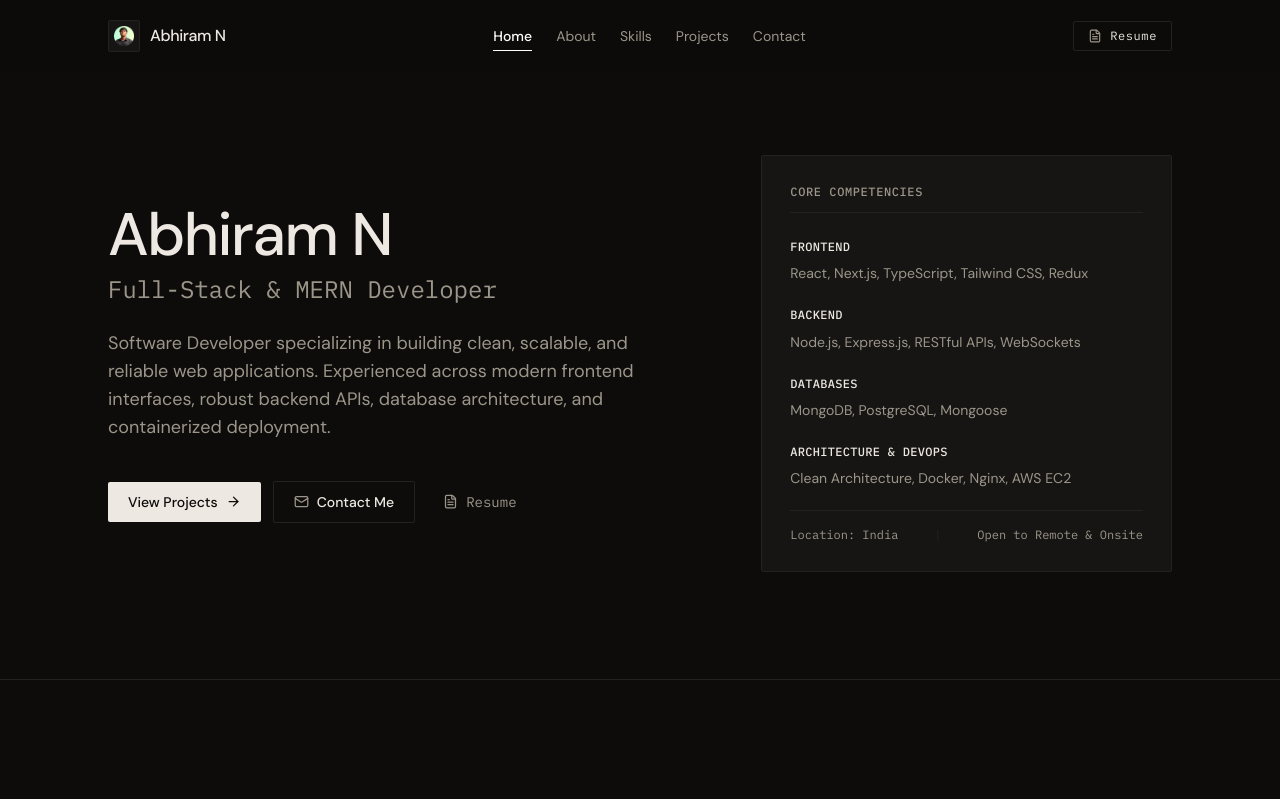
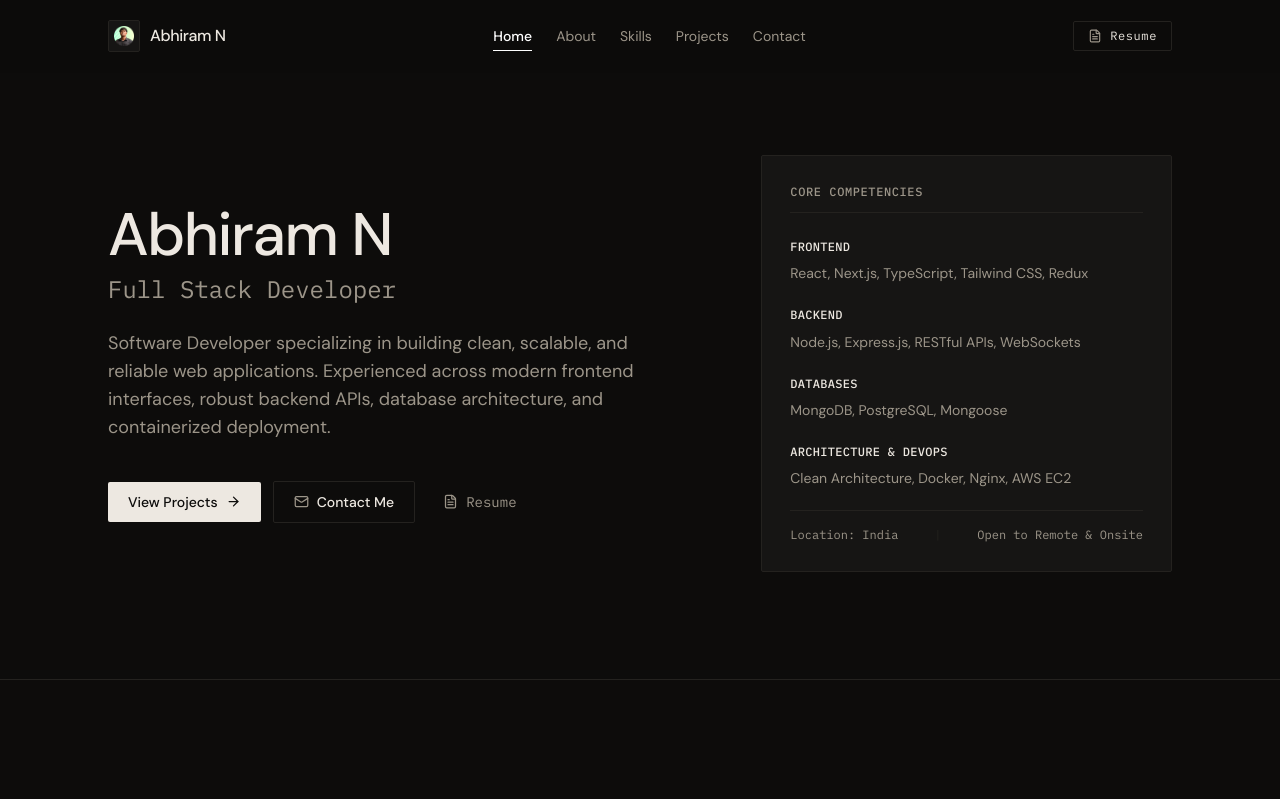
Before and after one commit to AbhiramN-Mern/Abhiram-portfolio, a React (Vite) app: page / in a window 1280 px wide. Shown: the top 799 px of the page. Built offline with nearby package versions, Linux system fonts and the light colour scheme.

Commit message:
feat: improve portfolio SEO and structured data

```diff
--- a/index.html
+++ b/index.html
@@ -5,45 +5,79 @@
     <meta name="viewport" content="width=device-width, initial-scale=1.0" />
 
     <!-- Primary SEO -->
-    <title>Abhiram N | MERN Stack Developer</title>
-    <meta name="description" content="Abhiram N is a MERN Stack Developer specializing in React, Node.js, Express, MongoDB, TypeScript and scalable web applications." />
-    <meta name="keywords" content="Abhiram N, MERN Stack Developer, Full Stack Developer, React Developer, Node.js Developer, JavaScript Developer, TypeScript Developer, MongoDB Developer" />
+    <title>Abhiram N | Full Stack Developer</title>
+    <meta name="description" content="Abhiram N is a Full Stack Developer specializing in React, TypeScript, Node.js, Express.js, and MongoDB — building scalable, maintainable web applications with clean architecture." />
     <meta name="author" content="Abhiram N" />
-    <meta name="robots" content="index, follow" />
+    <meta name="robots" content="index, follow, max-snippet:-1, max-image-preview:large, max-video-preview:-1" />
     <link rel="canonical" href="https://abhiramn.online/" />
 
     <!-- Open Graph -->
-    <meta property="og:title" content="Abhiram N | MERN Stack Developer" />
-    <meta property="og:description" content="MERN Stack Developer building scalable and reliable web applications." />
+    <meta property="og:title" content="Abhiram N | Full Stack Developer" />
+    <meta property="og:description" content="Full Stack Developer building scalable and reliable web applications using React, TypeScript, Node.js, Express.js, and MongoDB." />
     <meta property="og:url" content="https://abhiramn.online/" />
-    <meta property="og:type" content="website" />
+    <meta property="og:type" content="profile" />
+    <meta property="og:profile:first_name" content="Abhiram" />
+    <meta property="og:profile:last_name" content="N" />
     <meta property="og:image" content="https://abhiramn.online/og-image.png" />
-    <meta property="og:image:alt" content="Abhiram N - MERN Stack Developer" />
-    <meta property="og:site_name" content="Abhiram N Portfolio" />
+    <meta property="og:image:width" content="1200" />
+    <meta property="og:image:height" content="630" />
+    <meta property="og:image:alt" content="Abhiram N — Full Stack Developer portfolio" />
+    <meta property="og:site_name" content="Abhiram N | Portfolio" />
+    <meta property="og:locale" content="en_IN" />
 
     <!-- Twitter / X Card -->
     <meta name="twitter:card" content="summary_large_image" />
-    <meta name="twitter:title" content="Abhiram N | MERN Stack Developer" />
-    <meta name="twitter:description" content="MERN Stack Developer building scalable and reliable web applications." />
+    <meta name="twitter:title" content="Abhiram N | Full Stack Developer" />
+    <meta name="twitter:description" content="Full Stack Developer building scalable web applications with React, TypeScript, Node.js, and MongoDB." />
     <meta name="twitter:image" content="https://abhiramn.online/og-image.png" />
+    <meta name="twitter:image:alt" content="Abhiram N — Full Stack Developer portfolio" />
 
     <!-- Structured Data (JSON-LD) -->
     <script type="application/ld+json">
+    [
       {
         "@context": "https://schema.org",
         "@type": "Person",
+        "@id": "https://abhiramn.online/#person",
         "name": "Abhiram N",
         "url": "https://abhiramn.online/",
-      "jobTitle": "MERN Stack Developer",
+        "jobTitle": "Full Stack Developer",
+        "description": "Full Stack Developer specializing in React, TypeScript, Node.js, Express.js, and MongoDB. Builds scalable, maintainable web applications using clean architecture and modern tooling.",
+        "knowsAbout": [
+          "React", "TypeScript", "JavaScript", "Node.js", "Express.js", "MongoDB",
+          "PostgreSQL", "Docker", "WebRTC", "Socket.IO", "REST APIs", "Clean Architecture"
+        ],
         "sameAs": [
           "https://github.com/AbhiramN-Mern",
           "https://linkedin.com/in/abhiram-n-"
         ]
+      },
+      {
+        "@context": "https://schema.org",
+        "@type": "WebSite",
+        "@id": "https://abhiramn.online/#website",
+        "url": "https://abhiramn.online/",
+        "name": "Abhiram N | Portfolio",
+        "description": "Personal portfolio of Abhiram N, a Full Stack Developer from Kerala, India.",
+        "inLanguage": "en",
+        "author": { "@id": "https://abhiramn.online/#person" }
+      },
+      {
+        "@context": "https://schema.org",
+        "@type": "ProfilePage",
+        "@id": "https://abhiramn.online/#profilepage",
+        "url": "https://abhiramn.online/",
+        "name": "Abhiram N — Full Stack Developer Portfolio",
+        "description": "Portfolio page of Abhiram N, a Full Stack Developer from Kerala, India, showcasing projects built with the MERN stack, TypeScript, Docker, and WebRTC.",
+        "inLanguage": "en",
+        "mainEntity": { "@id": "https://abhiramn.online/#person" },
+        "isPartOf": { "@id": "https://abhiramn.online/#website" }
       }
+    ]
     </script>
 
     <!-- Favicon -->
-    <link rel="icon" type="image/svg+xml" href="/favicon.png" />
+    <link rel="icon" type="image/png" href="/favicon.png" />
 
     <!-- Google Fonts: DM Sans & IBM Plex Mono -->
     <link rel="preconnect" href="https://fonts.googleapis.com" />
@@ -51,7 +85,23 @@
     <link href="https://fonts.googleapis.com/css2?family=DM+Sans:ital,opsz,wght@0,9..40,400..700;1,9..40,400..700&family=IBM+Plex+Mono:ital,wght@0,400;0,500;0,600;1,400&display=swap" rel="stylesheet" />
   </head>
   <body>
-    <div id="root"></div>
+    <div id="root">
+      <!-- Minimal no-JS fallback for crawlers -->
+      <noscript>
+        <main style="font-family: sans-serif; max-width: 800px; margin: 2rem auto; padding: 0 1rem;">
+          <h1>Abhiram N — Full Stack Developer</h1>
+          <p>Full Stack Developer from Kerala, India, specialising in React, TypeScript, Node.js, Express.js, and MongoDB.</p>
+          <nav>
+            <ul>
+              <li><a href="https://github.com/AbhiramN-Mern">GitHub</a></li>
+              <li><a href="https://linkedin.com/in/abhiram-n-">LinkedIn</a></li>
+              <li><a href="mailto:abhiramnksd@gmail.com">Email</a></li>
+            </ul>
+          </nav>
+          <p>Please enable JavaScript to view the full portfolio.</p>
+        </main>
+      </noscript>
+    </div>
     <script type="module" src="/src/main.tsx"></script>
   </body>
 </html>
--- a/src/components/Hero/Hero.tsx
+++ b/src/components/Hero/Hero.tsx
@@ -34,7 +34,7 @@ export default function Hero() {
                 Abhiram N
               </h1>
               <p className="text-xl sm:text-2xl font-normal text-secondary font-mono">
-                Full-Stack &amp; MERN Developer
+                Full Stack Developer
               </p>
             </div>
 
--- /dev/null
+++ b/src/hooks/useSeo.ts
@@ -0,0 +1,85 @@
+import { useEffect } from 'react';
+
+interface SeoProps {
+  title: string;
+  description: string;
+  canonical: string;
+  jsonLd?: object;
+}
+
+/**
+ * Sets document title and critical meta tags for a given route.
+ * Cleans up and restores the previous values on unmount.
+ *
+ * Rules:
+ * - All four props are included in the effect dependency array.
+ * - The JSON-LD script is guarded against duplicate injection.
+ */
+export function useSeo({ title, description, canonical, jsonLd }: SeoProps) {
+  const jsonLdString = jsonLd ? JSON.stringify(jsonLd) : undefined;
+
+  useEffect(() => {
+    // --- title ---
+    const prevTitle = document.title;
+    document.title = title;
+
+    // --- description ---
+    const metaDesc = document.querySelector<HTMLMetaElement>('meta[name="description"]');
+    const prevDesc = metaDesc?.content ?? '';
+    if (metaDesc) metaDesc.content = description;
+
+    // --- canonical ---
+    let linkCanonical = document.querySelector<HTMLLinkElement>('link[rel="canonical"]');
+    const prevCanonical = linkCanonical?.href ?? '';
+    if (!linkCanonical) {
+      linkCanonical = document.createElement('link');
+      linkCanonical.rel = 'canonical';
+      document.head.appendChild(linkCanonical);
+    }
+    linkCanonical.href = canonical;
+
+    // --- OG ---
+    const ogTitle = document.querySelector<HTMLMetaElement>('meta[property="og:title"]');
+    const ogDesc = document.querySelector<HTMLMetaElement>('meta[property="og:description"]');
+    const ogUrl = document.querySelector<HTMLMetaElement>('meta[property="og:url"]');
+    const prevOgTitle = ogTitle?.content ?? '';
+    const prevOgDesc = ogDesc?.content ?? '';
+    const prevOgUrl = ogUrl?.content ?? '';
+    if (ogTitle) ogTitle.content = title;
+    if (ogDesc) ogDesc.content = description;
+    if (ogUrl) ogUrl.content = canonical;
+
+    // --- Twitter ---
+    const twTitle = document.querySelector<HTMLMetaElement>('meta[name="twitter:title"]');
+    const twDesc = document.querySelector<HTMLMetaElement>('meta[name="twitter:description"]');
+    const prevTwTitle = twTitle?.content ?? '';
+    const prevTwDesc = twDesc?.content ?? '';
+    if (twTitle) twTitle.content = title;
+    if (twDesc) twDesc.content = description;
+
+    // --- JSON-LD (page-specific) ---
+    // Remove any stale page-jsonld script before adding a new one
+    // to guard against duplicate injection on rapid navigation.
+    let ldScript: HTMLScriptElement | null = null;
+    if (jsonLdString) {
+      document.getElementById('page-jsonld')?.remove();
+      ldScript = document.createElement('script');
+      ldScript.type = 'application/ld+json';
+      ldScript.id = 'page-jsonld';
+      ldScript.textContent = jsonLdString;
+      document.head.appendChild(ldScript);
+    }
+
+    return () => {
+      document.title = prevTitle;
+      if (metaDesc) metaDesc.content = prevDesc;
+      if (linkCanonical) linkCanonical.href = prevCanonical;
+      if (ogTitle) ogTitle.content = prevOgTitle;
+      if (ogDesc) ogDesc.content = prevOgDesc;
+      if (ogUrl) ogUrl.content = prevOgUrl;
+      if (twTitle) twTitle.content = prevTwTitle;
+      if (twDesc) twDesc.content = prevTwDesc;
+      ldScript?.remove();
+    };
+  }, [title, description, canonical, jsonLdString]);
+}
--- a/src/pages/ProjectDetail.tsx
+++ b/src/pages/ProjectDetail.tsx
@@ -3,22 +3,46 @@ import { useParams, useNavigate, Link } from 'react-router-dom';
 import { ArrowLeft, ExternalLink, CheckCircle2 } from 'lucide-react';
 import { GithubIcon } from '../components/common/Icons';
 import { projects } from '../data/projects';
+import { useSeo } from '../hooks/useSeo';
 
 export default function ProjectDetail() {
   const { id } = useParams<{ id: string }>();
   const navigate = useNavigate();
   const project = projects.find((p) => p.id === id);
 
-  // Scroll to top on mount or id change, set page title
+  // Build JSON-LD for this project page
+  const projectJsonLd = project
+    ? {
+        '@context': 'https://schema.org',
+        '@type': 'SoftwareApplication',
+        '@id': `https://abhiramn.online/projects/${project.id}`,
+        name: project.title,
+        description: project.description,
+        applicationCategory: 'WebApplication',
+        operatingSystem: 'Web Browser',
+        programmingLanguage: project.technologies,
+        url: project.liveUrl ?? `https://abhiramn.online/projects/${project.id}`,
+        codeRepository: project.githubUrl,
+        author: { '@id': 'https://abhiramn.online/#person' },
+        isPartOf: { '@id': 'https://abhiramn.online/#website' },
+      }
+    : undefined;
+
+  useSeo({
+    title: project
+      ? `${project.title} — ${project.subtitle} | Abhiram N`
+      : 'Project Not Found | Abhiram N',
+    description: project
+      ? `${project.description} Built with ${project.stack}.`
+      : 'This project does not exist.',
+    canonical: `https://abhiramn.online/projects/${id ?? ''}`,
+    jsonLd: projectJsonLd,
+  });
+
+  // Scroll to top on mount or id change
   useEffect(() => {
     window.scrollTo({ top: 0, behavior: 'instant' });
-    if (project) {
-      document.title = `${project.title} — ${project.subtitle} | Abhiram N`;
-    }
-    return () => {
-      document.title = 'Abhiram N | MERN Stack Developer';
-    };
-  }, [id, project]);
+  }, [id]);
 
   const handleBackToProjects = (e?: React.MouseEvent) => {
     if (e) e.preventDefault();
```
Also changed, not shown: vercel.json, 1 other file (tests, documents, lock files or other folders). Lines whose indentation alone changed are shown as unchanged.
